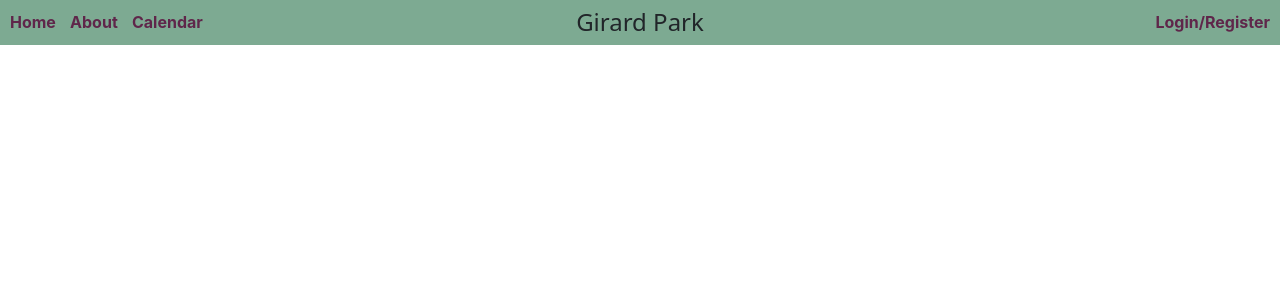
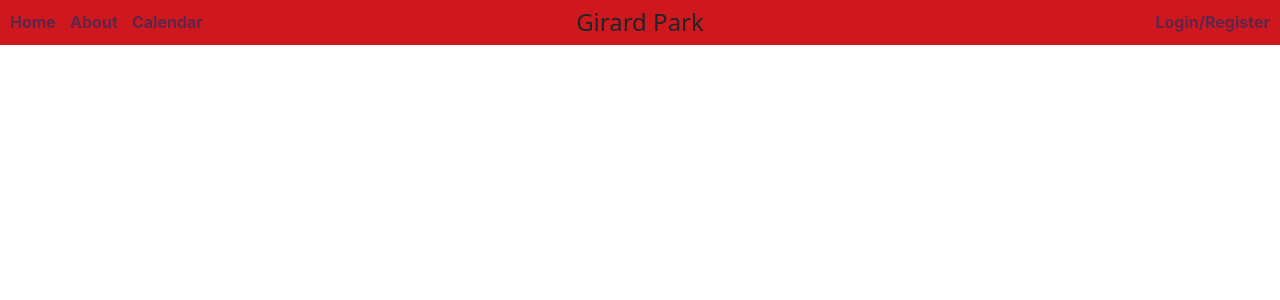
Before and after one commit to rommethecoder/ParkWeb, a Django app: page / in a window 1280 px wide. Shown: the top 300 px of the page. Run offline with Django 4.2, Linux system fonts and the light colour scheme; some libraries are stand-ins or nearby versions.

Commit message:
Update index.css

```diff
--- a/Django/app/static/styles/index.css
+++ b/Django/app/static/styles/index.css
@@ -29,7 +29,7 @@
 
 .navbar-custom {
     border: 0;
-    background-color: #7DAA92;
+    background-color: #CE181E;
 }
 
 .navLink {
```
